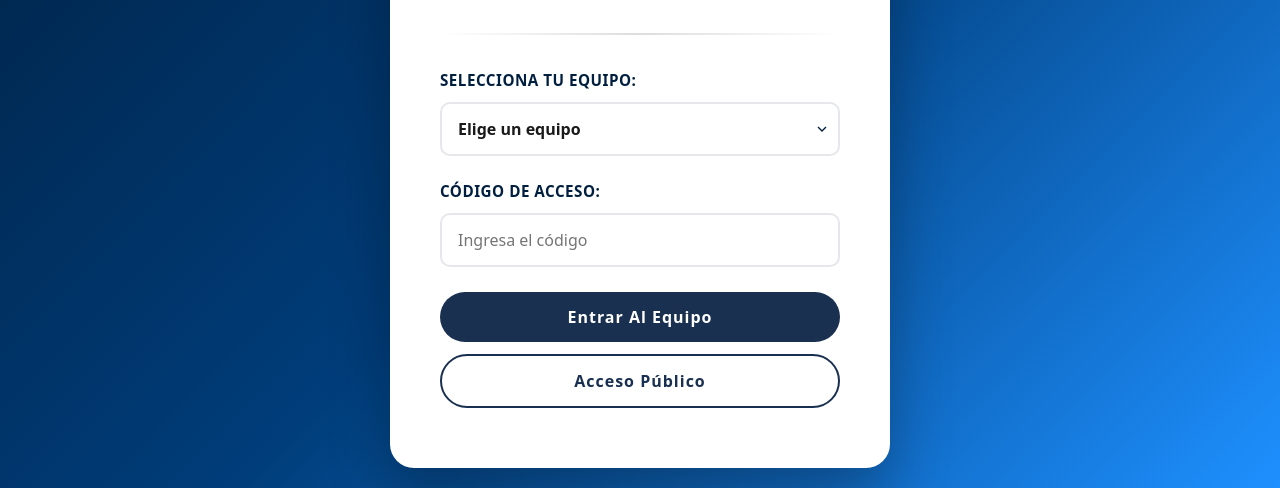
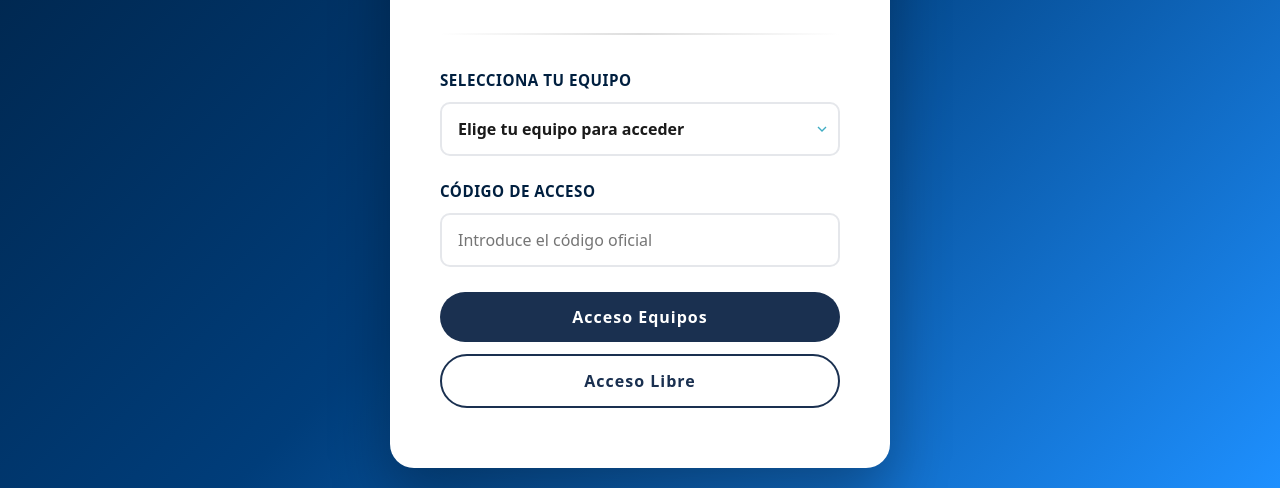
Before and after one commit to pablopradda/ograncamino-agentes, a website: page public/index.html in a window 1280 px wide. Shown: the part 330-818 px from the top of the page. Drawn offline with Linux system fonts and the light colour scheme.

Commit message:
Update index.html

```diff
--- a/public/index.html
+++ b/public/index.html
@@ -156,12 +156,12 @@
 
         .teams-select:focus {
             outline: none;
-            border-color: #1e90ff;
-            box-shadow: 0 0 0 4px rgba(30, 144, 255, 0.1);
+            border-color: #3FACC3;
+            box-shadow: 0 0 0 4px rgba(63, 172, 195, 0.1);
         }
 
         .teams-select:hover {
-            border-color: #1e90ff;
+            border-color: #3FACC3;
         }
 
         .teams-select option {
@@ -858,12 +858,12 @@
         // TRANSLATIONS
         const translations = {
             es: {
-                selectTeamLabel: 'Selecciona tu equipo:',
-                chooseTeam: 'Elige un equipo',
-                accessCodeLabel: 'Código de acceso:',
-                accessCodePlaceholder: 'Ingresa el código',
-                loginBtn: 'Entrar al Equipo',
-                publicBtn: 'Acceso Público',
+                selectTeamLabel: 'SELECCIONA TU EQUIPO',
+                chooseTeam: 'Elige tu equipo para acceder',
+                accessCodeLabel: 'CÓDIGO DE ACCESO',
+                accessCodePlaceholder: 'Introduce el código oficial',
+                loginBtn: 'Acceso equipos',
+                publicBtn: 'Acceso libre',
                 selectTeamError: '❌ Selecciona un equipo',
                 enterCodeError: '❌ Ingresa el código',
                 incorrectCodeError: '❌ Código incorrecto',
@@ -879,12 +879,12 @@
                 publicAccess: 'Acceso Público'
             },
             gl: {
-                selectTeamLabel: 'Selecciona o teu equipo:',
-                chooseTeam: 'Escolle un equipo',
-                accessCodeLabel: 'Código de acceso:',
-                accessCodePlaceholder: 'Introduce o código',
-                loginBtn: 'Entrar no Equipo',
-                publicBtn: 'Acceso Público',
+                selectTeamLabel: 'SELECCIONA O TEU EQUIPO',
+                chooseTeam: 'Escolle o teu equipo para acceder',
+                accessCodeLabel: 'CÓDIGO DE ACCESO',
+                accessCodePlaceholder: 'Introduce o código oficial',
+                loginBtn: 'Acceso equipos',
+                publicBtn: 'Acceso libre',
                 selectTeamError: '❌ Selecciona un equipo',
                 enterCodeError: '❌ Introduce o código',
                 incorrectCodeError: '❌ Código incorrecto',
@@ -900,12 +900,12 @@
                 publicAccess: 'Acceso Público'
             },
             en: {
-                selectTeamLabel: 'Select your team:',
-                chooseTeam: 'Choose a team',
-                accessCodeLabel: 'Access code:',
-                accessCodePlaceholder: 'Enter the code',
-                loginBtn: 'Enter Team',
-                publicBtn: 'Public Access',
+                selectTeamLabel: 'SELECT YOUR TEAM',
+                chooseTeam: 'Choose your team to access',
+                accessCodeLabel: 'ACCESS CODE',
+                accessCodePlaceholder: 'Enter the official code',
+                loginBtn: 'Team access',
+                publicBtn: 'Free access',
                 selectTeamError: '❌ Select a team',
                 enterCodeError: '❌ Enter the code',
                 incorrectCodeError: '❌ Incorrect code',
```
